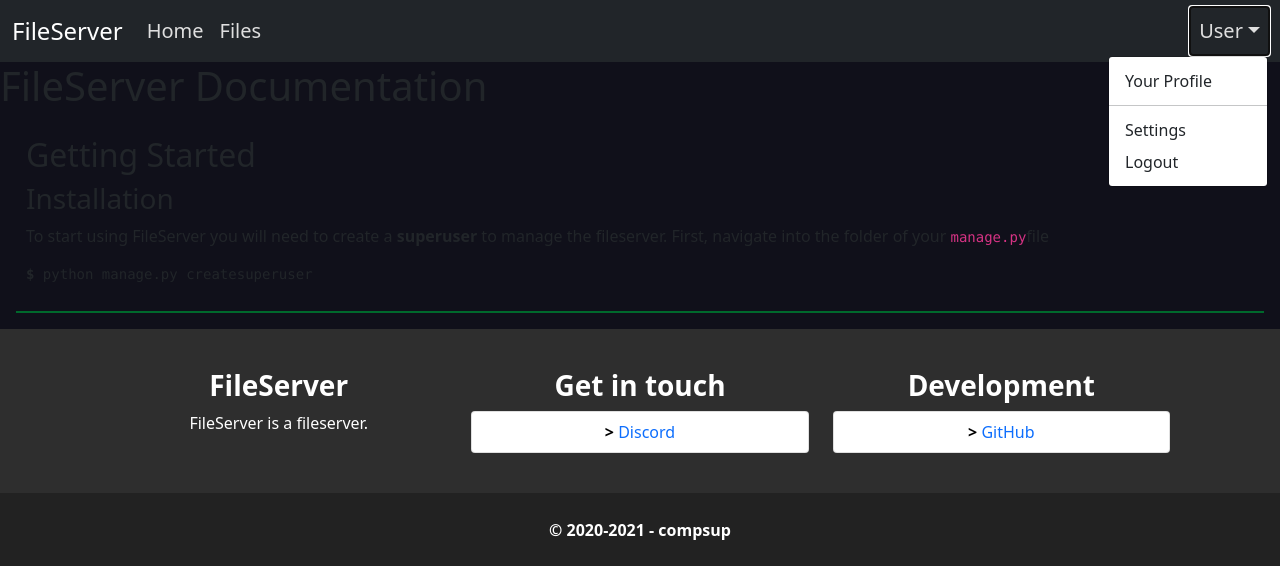
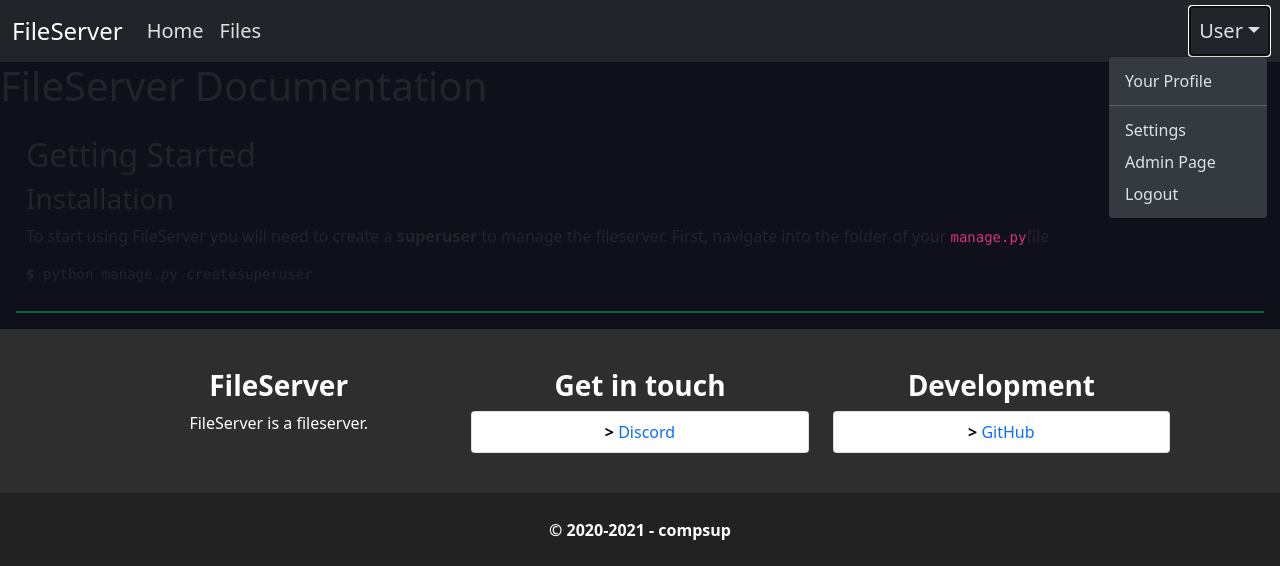
Before and after one commit to compsup/FileServer, a Django app: page /docs/ in a window 1280 px wide, after a click on "User". Shown: the top 566 px of the page. Run offline with Django 3.2, Linux system fonts and the light colour scheme; the visitor is signed in with stand-in values (Sample User, id 1).

Commit message:
Added easy access to admin page. Made dropdown dark

```diff
--- a/mysite/app/templates/app/banner.html
+++ b/mysite/app/templates/app/banner.html
@@ -39,14 +39,17 @@
                         <a class="nav-link dropdown-toggle" href="#" id="navbarDropdownMenuLink" role="button" data-bs-toggle="dropdown"
                             aria-expanded="false">User</a>
 
-                        <ul class="dropdown-menu dropdown-menu-end" aria-labelledby="navbarDropdownMenuLink">
+                        <ul class="dropdown-menu dropdown-menu-end dropdown-menu-dark" aria-labelledby="navbarDropdownMenuLink">
                             {% if user.is_authenticated %}
                             <li><a class="dropdown-item" href="/user/{{ user.username }}">Your Profile</a></li>
                             <li><hr class="dropdown-divider"></li>
                             <li><a class="dropdown-item" href="#">Settings</a></li>
-                            <li><a class="dropdown-item" href="/admin/logout/">Logout</a></li>
+                            {% if user.is_staff %}
+                            <li><a class="dropdown-item" href="/admin/">Admin Page</a></li>
+                            {% endif %}
+                            <li><a class="dropdown-item" href="{% url 'logout' %}">Logout</a></li>
                             {% else %}
-                            <li><a class="dropdown-item" href="/accounts/login/">Login</a></li>
+                            <li><a class="dropdown-item" href="{% url 'login' %}">Login</a></li>
                             <li><hr class="dropdown-divider"></li>
                             <li><a class="dropdown-item" href="#">Help</a></li>
                             {% endif %}
```
